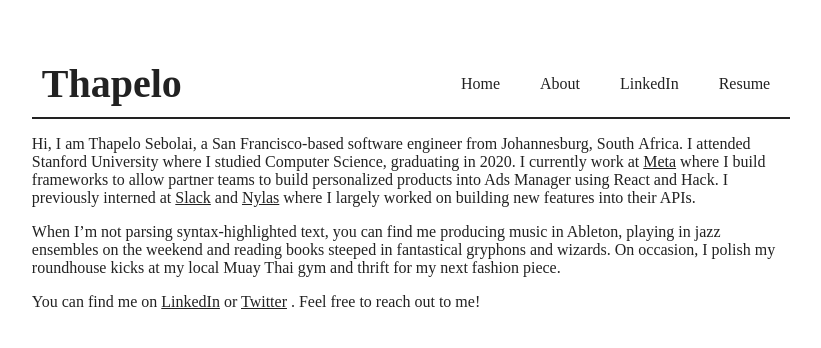
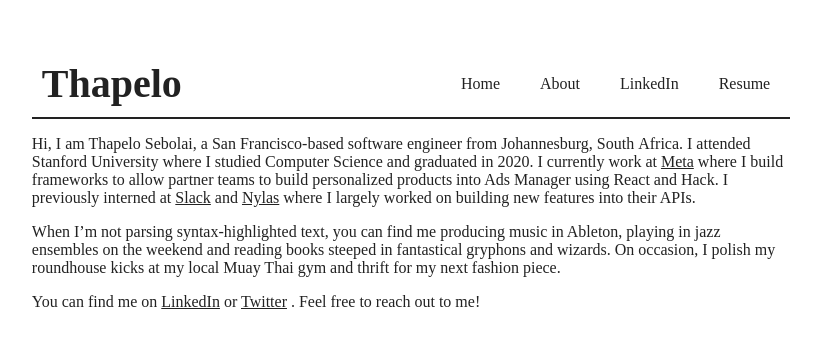
Before and after one commit to Thapz123/Thapz123.github.io, a Jekyll site: the page built from about.md, in a window 1280 px wide. Shown: the top 348 px of the page, without its empty margins (229-1050 px from the left). Built offline with Jekyll 4.4.1, drawn with Linux system fonts in a browser that asks for light colours.

Commit message:
Updating About

```diff
--- a/about.md
+++ b/about.md
@@ -3,7 +3,7 @@ layout: description
 title: About
 permalink: /about/
 ---
-Hi, I am Thapelo Sebolai, a San Francisco-based software engineer from Johannesburg, South Africa. I attended Stanford University where I studied Computer Science, graduating in 2020. I currently work at [Meta](https://about.facebook.com/) where I build frameworks to allow partner teams to build personalized products into Ads Manager using React and Hack. I previously interned at [Slack](https://slack.com/) and [Nylas](https://www.nylas.com/) where I largely worked on building new features into their APIs.
+Hi, I am Thapelo Sebolai, a San Francisco-based software engineer from Johannesburg, South Africa. I attended Stanford University where I studied Computer Science and graduated in 2020. I currently work at [Meta](https://about.facebook.com/) where I build frameworks to allow partner teams to build personalized products into Ads Manager using React and Hack. I previously interned at [Slack](https://slack.com/) and [Nylas](https://www.nylas.com/) where I largely worked on building new features into their APIs.
 
 When I'm not parsing syntax-highlighted text, you can find me producing music in Ableton, playing in jazz ensembles on the weekend and reading books steeped in fantastical gryphons and wizards. On occasion, I polish my roundhouse kicks at my local Muay Thai gym and thrift for my next fashion piece.
 
```
